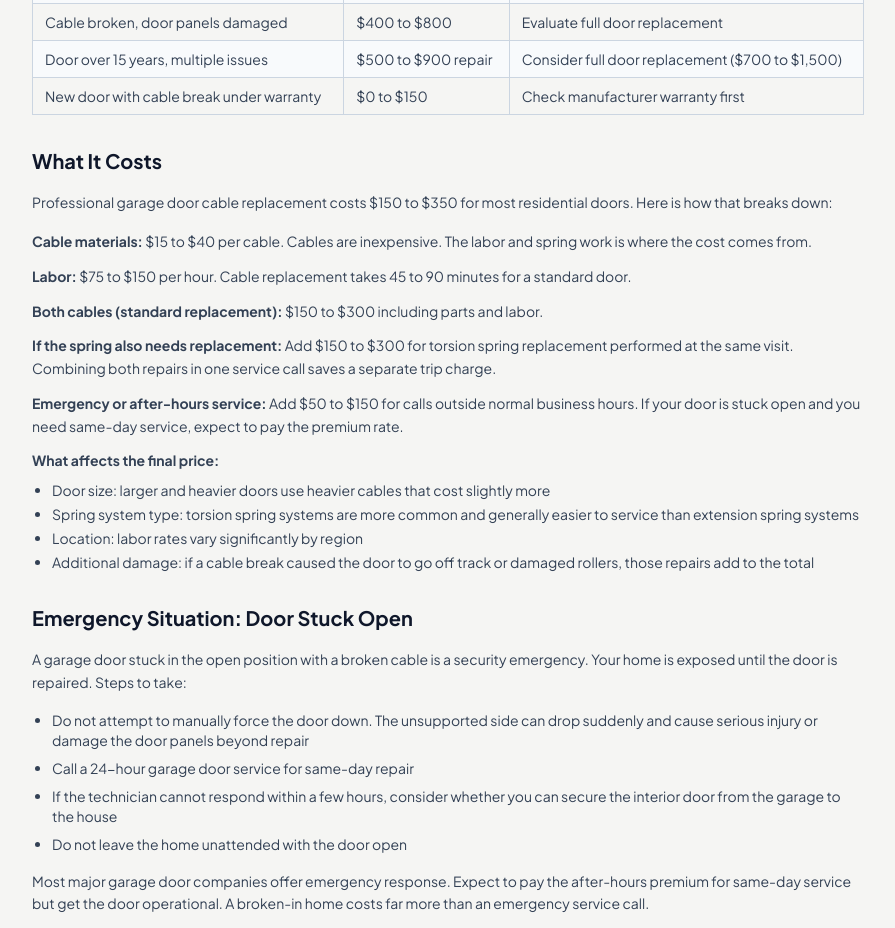
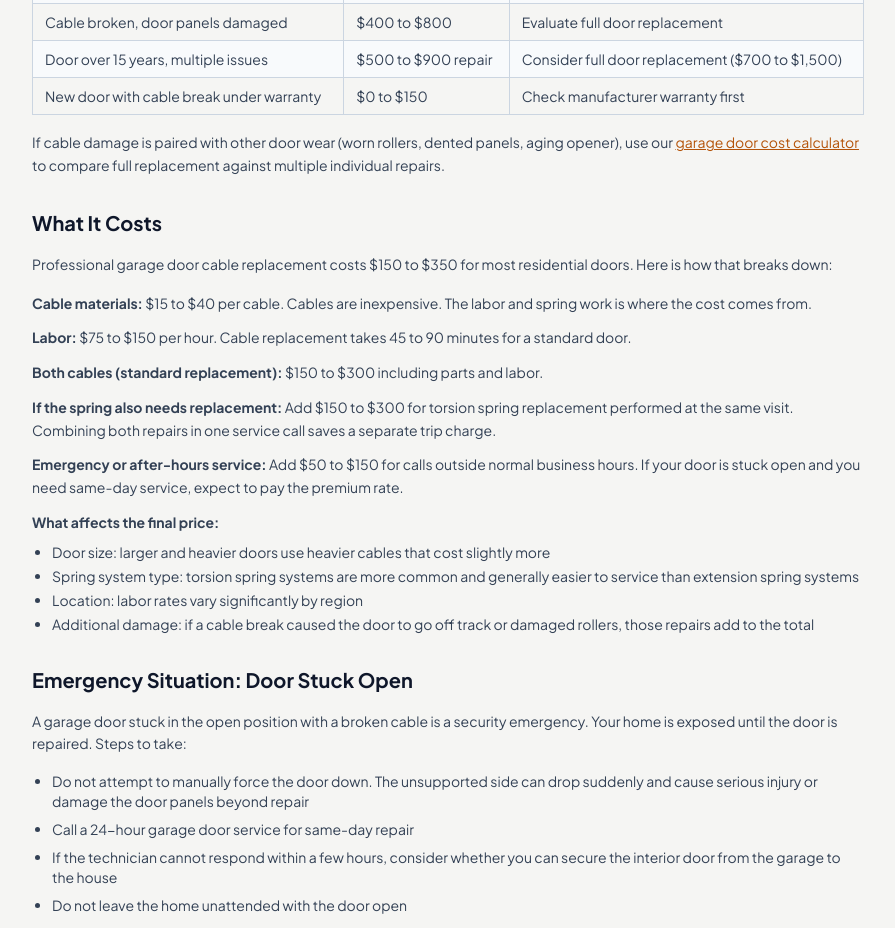
Before and after one commit to thebasementguide2026/thegarage.guide-, a Next.js app: page /problems/garage-door-cable-broke in a window 1280 px wide. Shown: the part 3820-4748 px from the top of the page, without its empty margins (192-1087 px from the left). Built offline with nearby package versions, Linux system fonts and the light colour scheme.

Commit message:
Add internal link to garage door cost calculator

```diff
--- a/app/problems/garage-door-cable-broke/page.tsx
+++ b/app/problems/garage-door-cable-broke/page.tsx
@@ -357,6 +357,7 @@ export default function GarageDoorCableBroke() {
               </tbody>
             </table>
           </div>
+          <p className='text-slate-700 text-sm leading-relaxed mt-4'>If cable damage is paired with other door wear (worn rollers, dented panels, aging opener), use our <Link href='/cost-guides/garage-door-replacement-cost-calculator' className='text-amber-700 underline'>garage door cost calculator</Link> to compare full replacement against multiple individual repairs.</p>
         </section>
 
         {/* What It Costs */}
```
